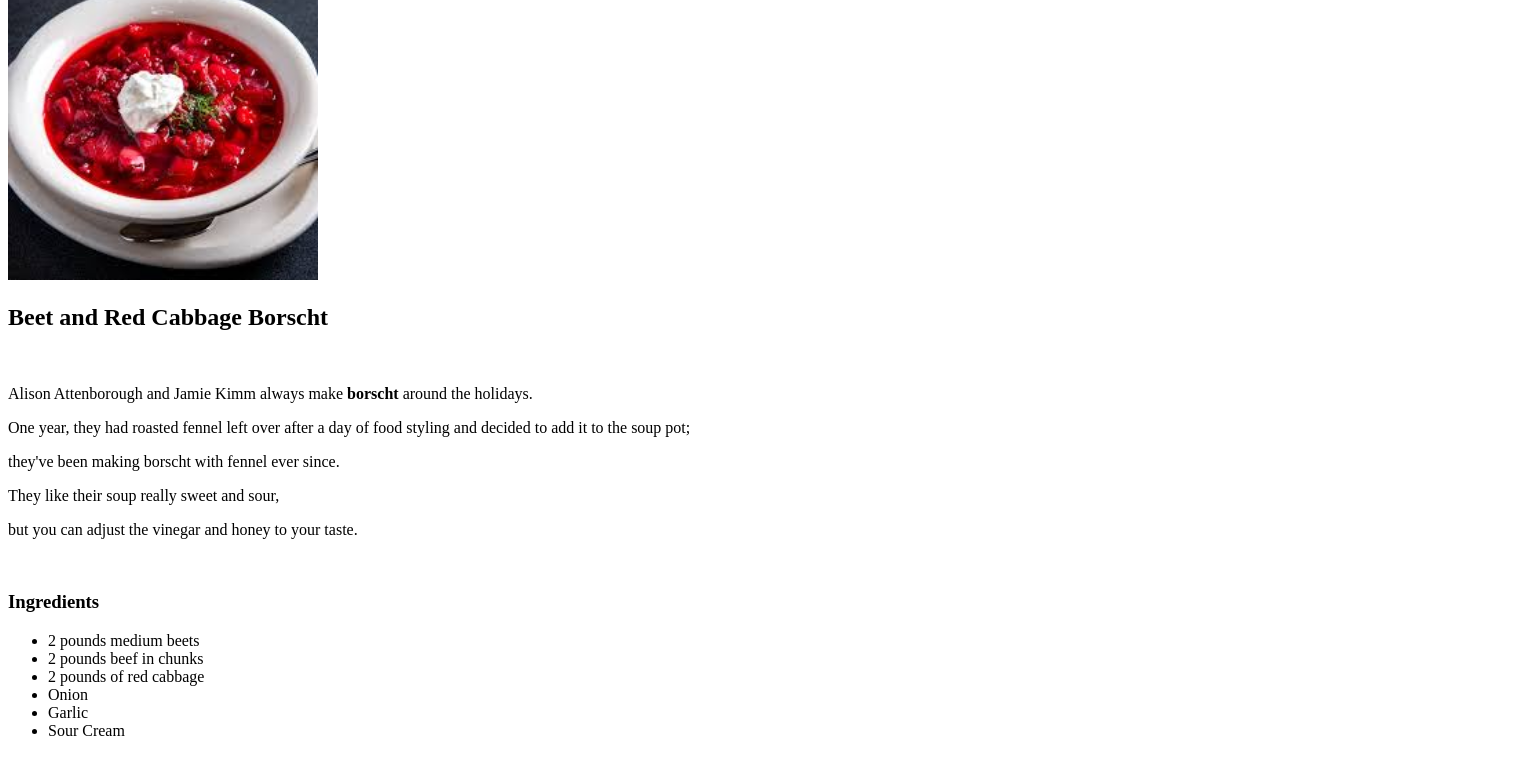
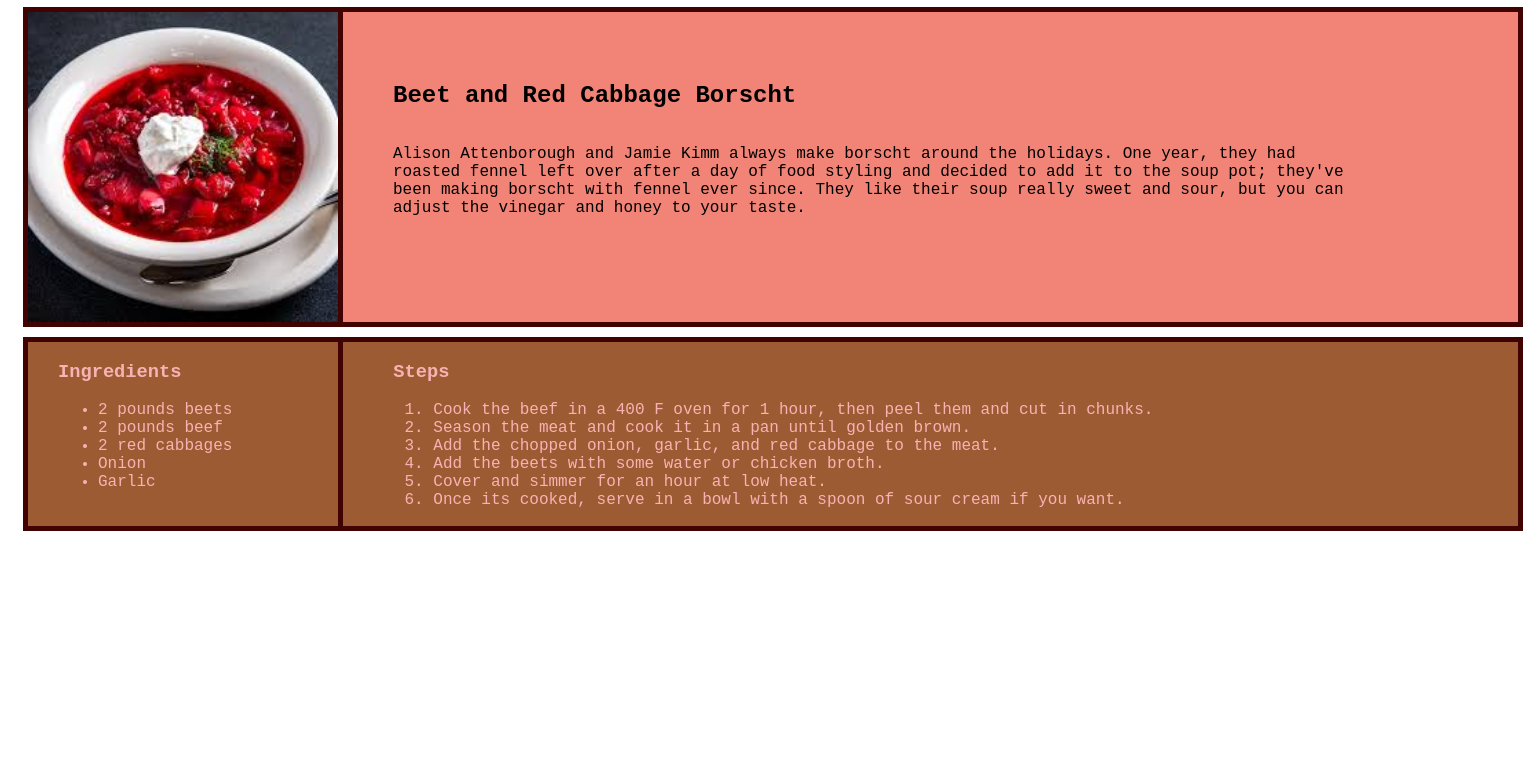
Before and after one commit to Svar00/odin-recipes, a plain HTML site: page recipes/borscht.html in a window 1280 px wide. Shown: the part 128-912 px from the top of the page, 1538 px wide, since content can reach past the window. After the commit the page ends 800 px from the top, so only its background shows below. Drawn offline with Linux system fonts and the light colour scheme.

Commit message:
the style template was a success, just need to be sure every element has around the same amount of content

```diff
--- a/recipes/borscht.html
+++ b/recipes/borscht.html
@@ -2,41 +2,62 @@
 <html lang="en">
     <head>
         <meta charset="utf-8">
+        <link rel="stylesheet" href="dishtyle.css">
         <title>Borscht's Recipe</title>
     </head>
     <body>
+        <div class="dishtitle">
             <h1>Borscht Recipe</h1>
-        <br>
+        </div>
+        <div class="imgdesc-container">
+            <div class="dishimg">
                 <img src="../images/borscht.jpg" alt="Delicious red soup" width="310" height="310">
-        <br>
+            </div>
+            <div class="titledesccont">
+                <div class="dishtitle2">
                     <h2>Beet and Red Cabbage Borscht</h2>
-        <br>
-        <p>Alison Attenborough and Jamie Kimm always make <strong>borscht</strong> around the holidays.</p>
-        <p>One year, they had roasted fennel left over after a day of food styling and decided to add it to the soup pot;</p>
-        <p>they've been making borscht with fennel ever since.</p>
-        <p>They like their soup really sweet and sour,</p>
-        <p>but you can adjust the vinegar and honey to your taste.</p>
-        <br>
+                </div>
+                <div class="dishdescription">
+                    <p>
+                        Alison Attenborough and Jamie Kimm always make borscht around the holidays.
+                        One year, they had roasted fennel left over after a day of food styling and decided to add it to the soup pot;
+                        they've been making borscht with fennel ever since.
+                        They like their soup really sweet and sour,
+                        but you can adjust the vinegar and honey to your taste.
+                    </p>
+                </div>
+            </div>
+        </div>
+        <div class="ingredients-steps">
+            <div class="inglistcont">
+                <div class="ingredientstitle">
                     <h3>Ingredients</h3>
+                </div>
+                <div class="ingredientslist">
                     <ul>
-            <li>2 pounds medium beets</li>
-            <li>2 pounds beef in chunks</li>
-            <li>2 pounds of red cabbage</li>
+                        <li>2 pounds beets</li>
+                        <li>2 pounds beef</li>
+                        <li>2 red cabbages</li>
                         <li>Onion</li>
                         <li>Garlic</li>
-            <li>Sour Cream</li>
                     </ul>
-        <br>
+                </div>
+            </div>
+            <div class="steplistcont">
+                <div class="stepstitle">
                     <h3>Steps</h3>
+                </div>
+                <div class="stepslist">
                 <ol>
                     <li>Cook the beef in a 400 F oven for 1 hour, then peel them and cut in chunks.</li>
                     <li>Season the meat and cook it in a pan until golden brown.</li>
                     <li>Add the chopped onion, garlic, and red cabbage to the meat.</li>
                     <li>Add the beets with some water or chicken broth.</li>
                     <li>Cover and simmer for an hour at low heat.</li>
-            <li>Once its cooked, serve in a bowl with a spoon of sour cream.</li>
-            <li>Enjoy!</li>
-        </ol>
+                    <li>Once its cooked, serve in a bowl with a spoon of sour cream if you want.</li>
+
+                </div>
+            </div>
+        </div>
     </body>
-
 </html>
```
Also changed, not shown: recipes/brownie.html (+33 -10 lines). Lines whose indentation alone changed are shown as unchanged.
